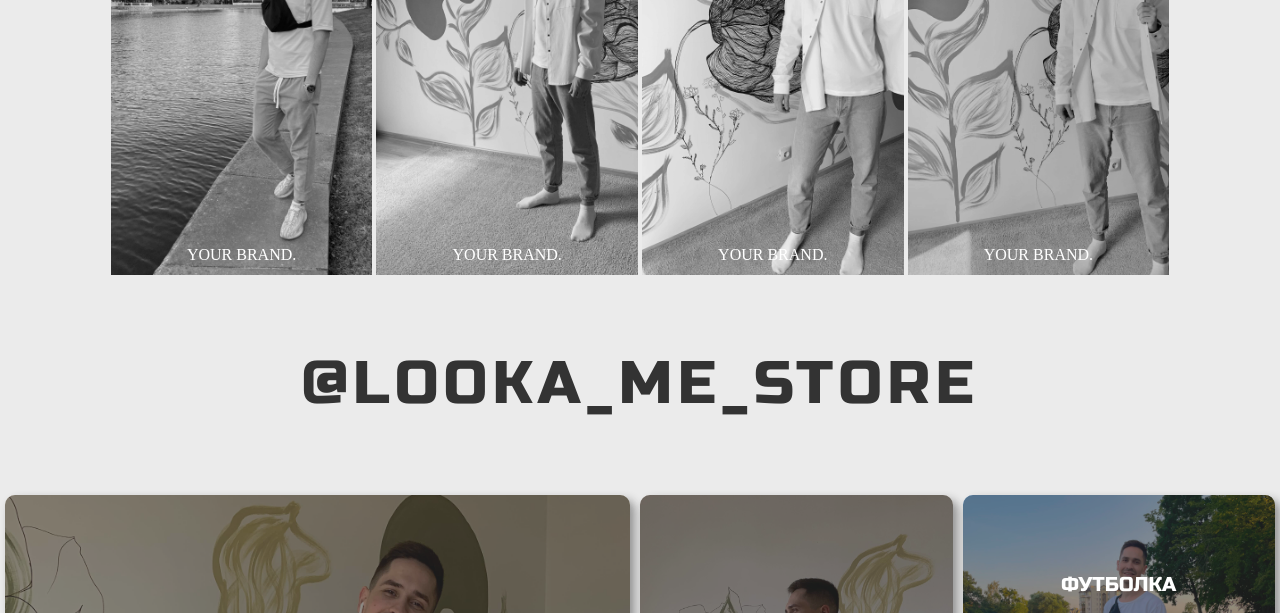
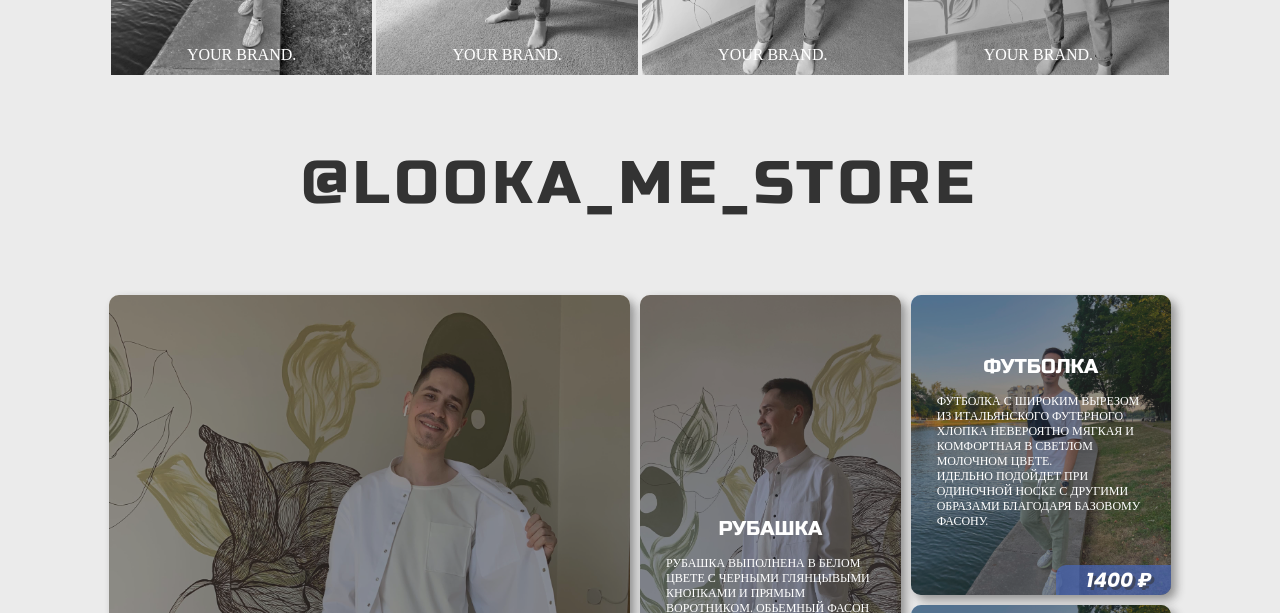
Before and after one commit to adammaks/patch, a plain HTML site: page index.html in a window 1280 px wide. Shown: the part 2566-3179 px from the top of the page. Drawn offline with nearby package versions, Linux system fonts and the light colour scheme; a web font is replaced by a local one.

Commit message:
Update css2.css

```diff
--- a/css2.css
+++ b/css2.css
@@ -449,7 +449,7 @@ body{background: #ebebeb;}
     position: absolute;
 }
 .block_photo{
-    height: 450px;
+    height: 350px;
     margin: 2px;
     border-radius: 0px;
     background: url('img/photo1.jpeg') no-repeat;
@@ -714,6 +714,8 @@ body{background: #ebebeb;}
 }
 
 .price_block{
+    width: 83%;
+    margin: 0px auto;
     background: #ebebeb;
     padding: 5px;
     display: grid;
```
